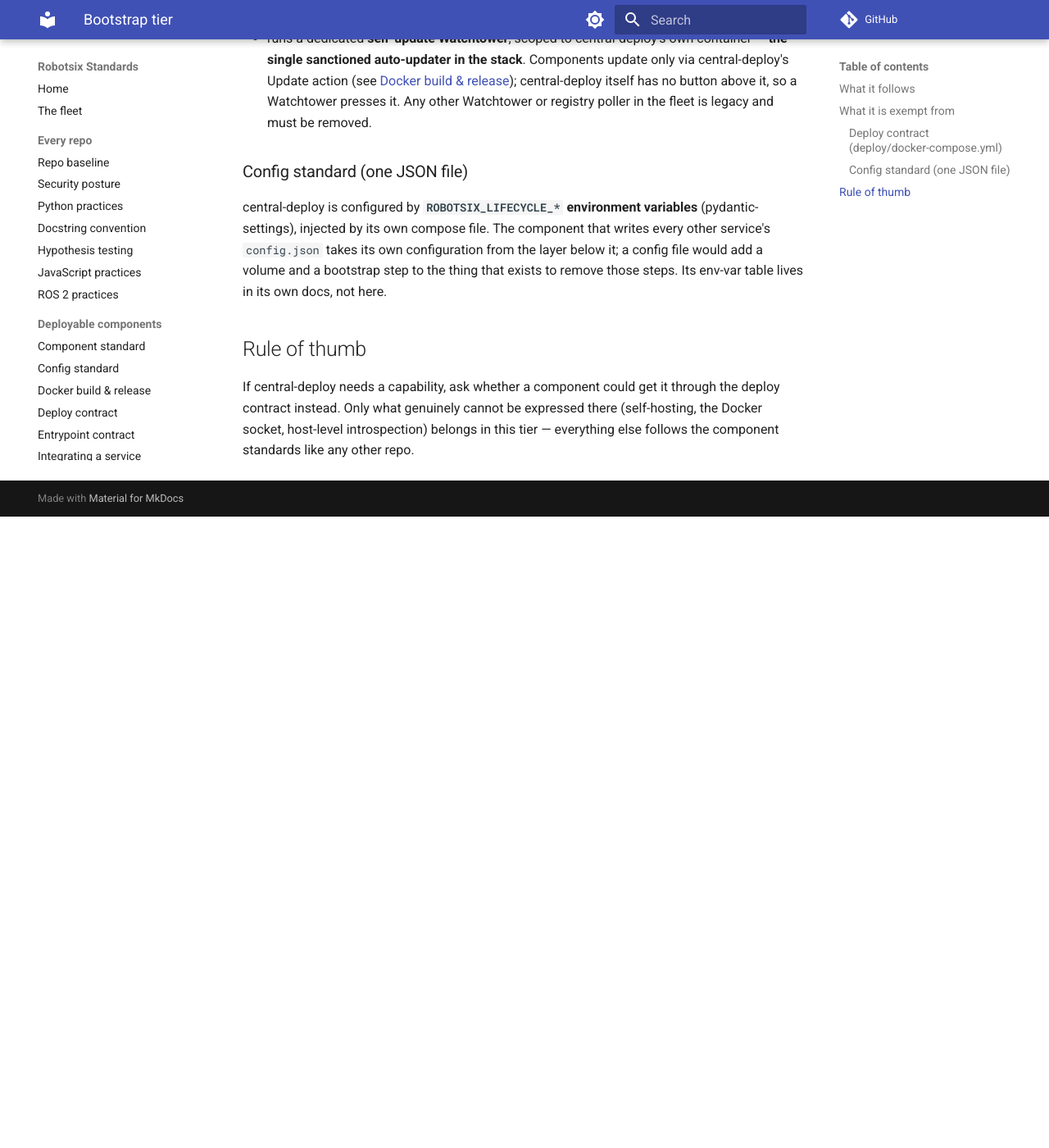
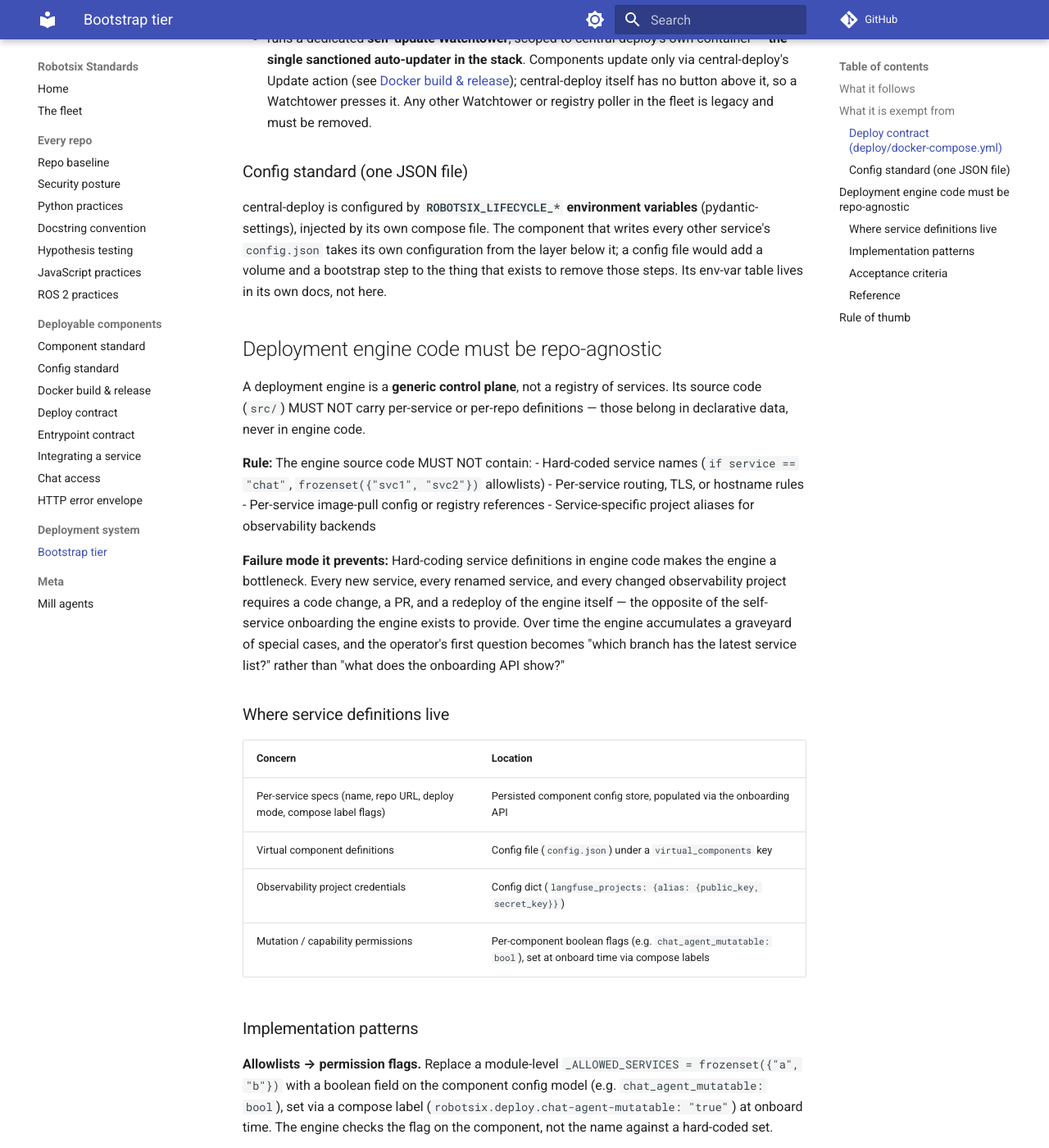
Before and after one commit to damien-robotsix/robotsix-standards, an MkDocs documentation site: the page built from docs/deployment-system.md, in a window 1280 px wide and 1400 px high, scrolled down 1085 px. Shown: the whole window at 82% size. Built offline with MkDocs 1.6.1 and Material for MkDocs 9.7.7, drawn with Linux system fonts in a browser that asks for light colours; comment, search, counter and statistics services are not loaded; before the commit the page ends 1715 px from its top, so only the background shows below that; some of the changed text lies outside the part shown.

Commit message:
mill: Standard: deployment engine code must be repo-agnostic; service definitions are declarative data (20260719T191817Z-standard-deployment-engine-code-must-be-fa2b)

```diff
--- a/docs/deployment-system.md
+++ b/docs/deployment-system.md
@@ -60,6 +60,74 @@ configuration from the layer below it; a config file would add a volume and a
 bootstrap step to the thing that exists to remove those steps. Its env-var
 table lives in its own docs, not here.
 
+## Deployment engine code must be repo-agnostic
+
+A deployment engine is a **generic control plane**, not a registry of
+services. Its source code (`src/`) MUST NOT carry per-service or per-repo
+definitions — those belong in declarative data, never in engine code.
+
+**Rule:** The engine source code MUST NOT contain:
+- Hard-coded service names (`if service == "chat"`, `frozenset({"svc1",
+  "svc2"})` allowlists)
+- Per-service routing, TLS, or hostname rules
+- Per-service image-pull config or registry references
+- Service-specific project aliases for observability backends
+
+**Failure mode it prevents:** Hard-coding service definitions in engine code
+makes the engine a bottleneck. Every new service, every renamed service, and
+every changed observability project requires a code change, a PR, and a
+redeploy of the engine itself — the opposite of the self-service onboarding
+the engine exists to provide. Over time the engine accumulates a graveyard of
+special cases, and the operator's first question becomes "which branch has the
+latest service list?" rather than "what does the onboarding API show?"
+
+### Where service definitions live
+
+| Concern | Location |
+|---|---|
+| Per-service specs (name, repo URL, deploy mode, compose label flags) | Persisted component config store, populated via the onboarding API |
+| Virtual component definitions | Config file (`config.json`) under a `virtual_components` key |
+| Observability project credentials | Config dict (`langfuse_projects: {alias: {public_key, secret_key}}`) |
+| Mutation / capability permissions | Per-component boolean flags (e.g. `chat_agent_mutatable: bool`), set at onboard time via compose labels |
+
+### Implementation patterns
+
+**Allowlists → permission flags.** Replace a module-level `_ALLOWED_SERVICES =
+frozenset({"a", "b"})` with a boolean field on the component config model
+(e.g. `chat_agent_mutatable: bool`), set via a compose label
+(`robotsix.deploy.chat-agent-mutatable: "true"`) at onboard time. The engine
+checks the flag on the component, not the name against a hard-coded set.
+
+**Project aliases → config dict.** Replace hard-coded `_PROJECT_CONFIG_KEYS =
+{"project-a": {...}}` with a `langfuse_projects: dict[str, {public_key,
+secret_key}]` config field read from the deployment engine's own config.
+Backward compatibility can be handled with a legacy fallback map that the
+operator can deprecate on their own schedule.
+
+**Default values → empty.** Config defaults that embed specific hostnames or
+component ids (e.g. `langfuse_base_url = "https://langfuse.robotsix.net"`,
+`mill_component_id = "mill"`) MUST be empty strings or absent — the operator
+sets them per deployment. A default that names a specific fleet resource is a
+hard-coded service definition by another name.
+
+### Acceptance criteria
+
+A deployment engine that satisfies this rule passes these checks:
+
+- `grep` for individual service names in `src/` returns nothing except
+  backward-compat fallback maps and documentation strings.
+- Adding a new managed service is achievable via the onboarding API or
+  declarative config — never by editing engine code.
+- Every hard-coded allowlist, project alias, and named default has been
+  migrated to the component config store, a config dict, or a per-component
+  boolean flag.
+
+### Reference
+
+The `robotsix-central-deploy` repo completed this migration in
+`20260719T181243Z-make-central-deploy-repo-agnostic-remove-f13a`, removing all
+service-specific code in favour of the patterns above.
+
 ## Rule of thumb
 
 If central-deploy needs a capability, ask whether a component could get it
```
Also changed, not shown: AGENT.md (+11 -0 lines), CHANGELOG.md (+3 -0 lines), changelog.d/20260719T191817Z-standard-deployment-engine-code-must-be-fa2b.misc.md (added, +1 -0 lines).
